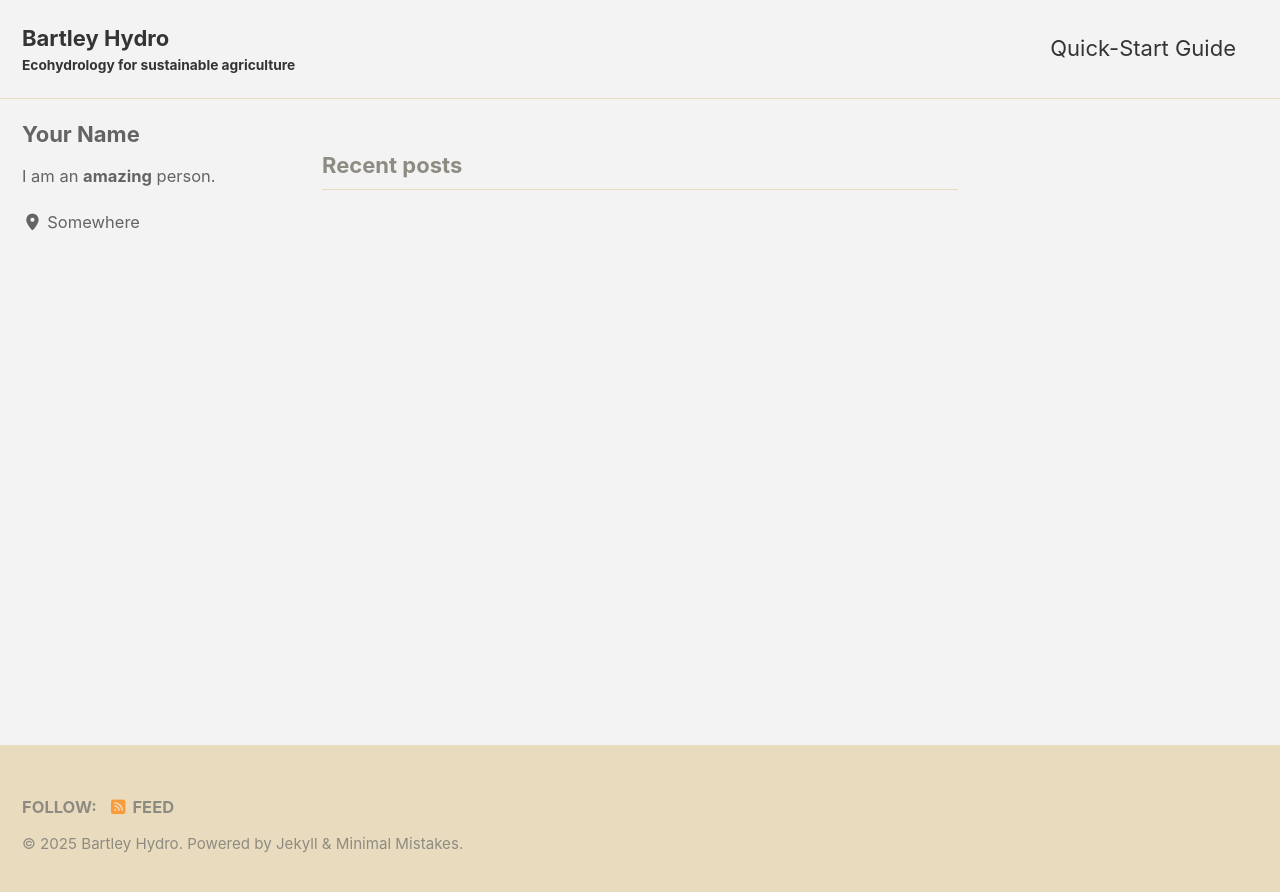
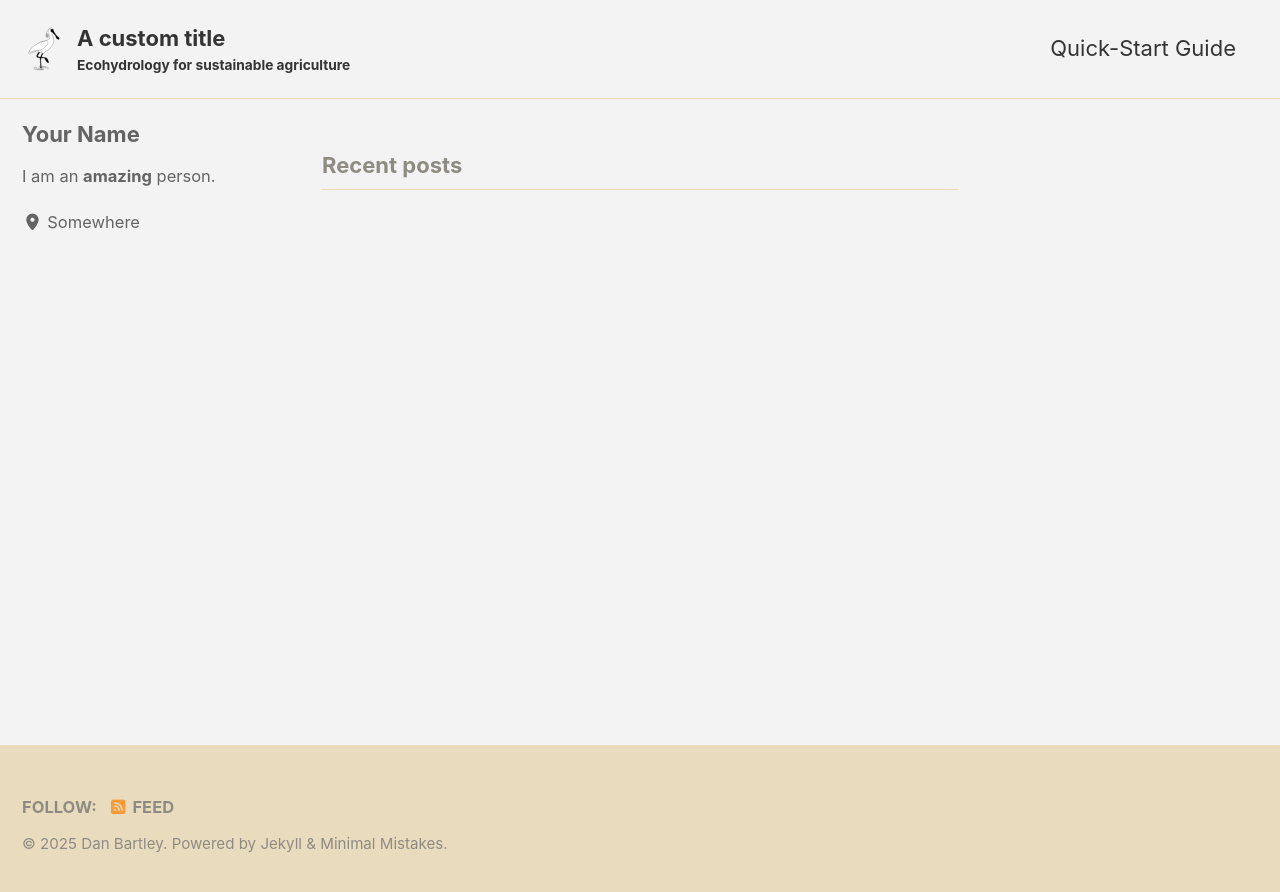
Before and after one commit to dpb-hydro/dpb-hydro.github.io, a Jekyll site: the page built from index.html, in a window 1280 px wide. Shown: the top 892 px of the page. Built offline with Jekyll 4.4.1, drawn with Linux system fonts in a browser that asks for light colours; cached includes are drawn as plain includes; the list of posts is cut into pages by our own code.

Commit message:
Updated config

```diff
--- a/_config.yml
+++ b/_config.yml
@@ -4,17 +4,17 @@ minimal_mistakes_skin    : "dirt"
 # Site Settings
 locale                   : "en-GB" # Primary language
 rtl                      : false   # Direction of the page right to left
-title                    : "Bartley Hydro" # Site title
+title                    : "Dan Bartley" # Site title
 title_separator          : "-" # Separates page title from site title
 subtitle                 : "Ecohydrology for sustainable agriculture" # Tagline that appears below site title in masthead
 name                     : "Dan Bartley" # Site author
 description              : "A website about me and my work" # Site description
-url                      : # the base hostname & protocol for your site e.g. "https://mmistakes.github.io"
-baseurl                  : # the subpath of your site, e.g. "/blog"
-repository               : # GitHub username/repo-name e.g. "mmistakes/minimal-mistakes"
-teaser                   : # path of fallback teaser image, e.g. "/assets/images/500x300.png"
-logo                     : # path of logo image to display in the masthead, e.g. "/assets/images/88x88.png"
-masthead_title           : # overrides the website title displayed in the masthead, use " " for no title
+url                      : "https://dpb-hydro.github.io"    # Base hostname & protocol
+baseurl                  : # Site subpath e.g. "/blog"
+repository               : "dpb-hydro/dpb-hydro.github.io"        # GitHub username/repo-name
+teaser                   : "/assets/images/green_man_500x300.svg" # Path to fallback teaser image
+logo                     : "/assets/images/spoonbill_88x88.svg"   # Path to masthead logo
+masthead_title           : "A custom title" # Custom title for masthead
 breadcrumbs              : # true, false (default)
 words_per_minute         : 200
 enable_copy_code_button  : # true, false (default)
```
Also changed, not shown: assets/images/green_man_500x300.svg (added), assets/images/spoonbill_88x88.svg (added).
